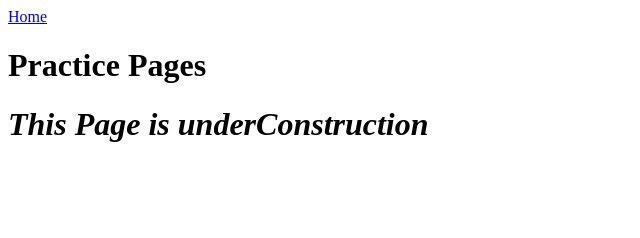
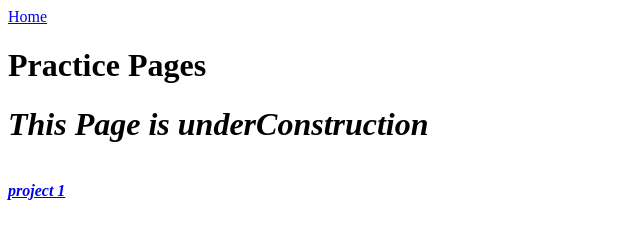
Before and after one commit to vineet8178/vineetweb, a plain HTML site: page practice.html in a window 1280 px wide. Shown: the full height of the page, 0-640 px from the left. Drawn offline with Linux system fonts and the light colour scheme.

Commit message:
Add files via upload

```diff
--- a/practice.html
+++ b/practice.html
@@ -16,8 +16,9 @@
 </style>
 <body>
 <h1>This Page is underConstruction </h1>
+<br/>
 
-
+<a href="menu.html">project 1</a>
 </body>
 
 </html>
```
